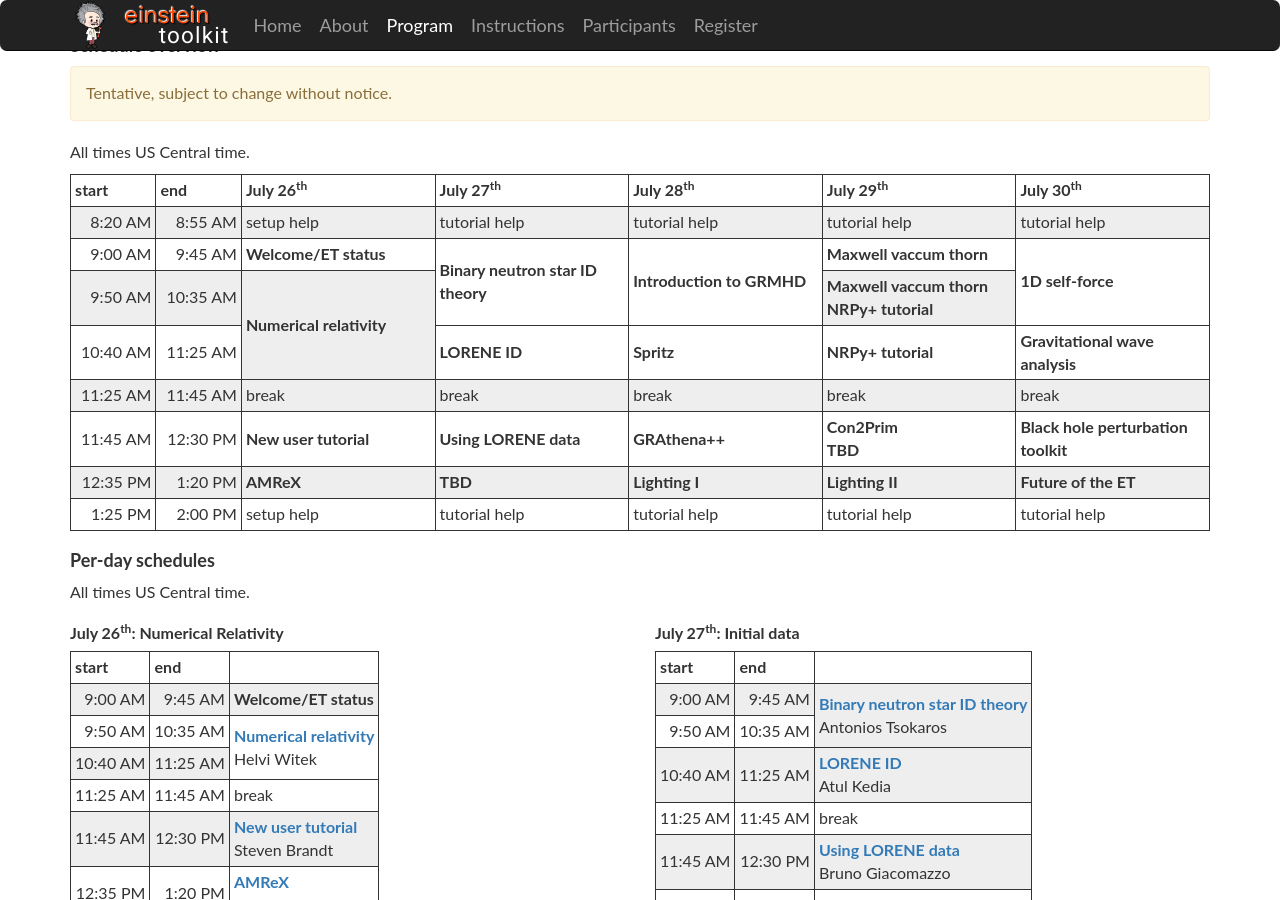
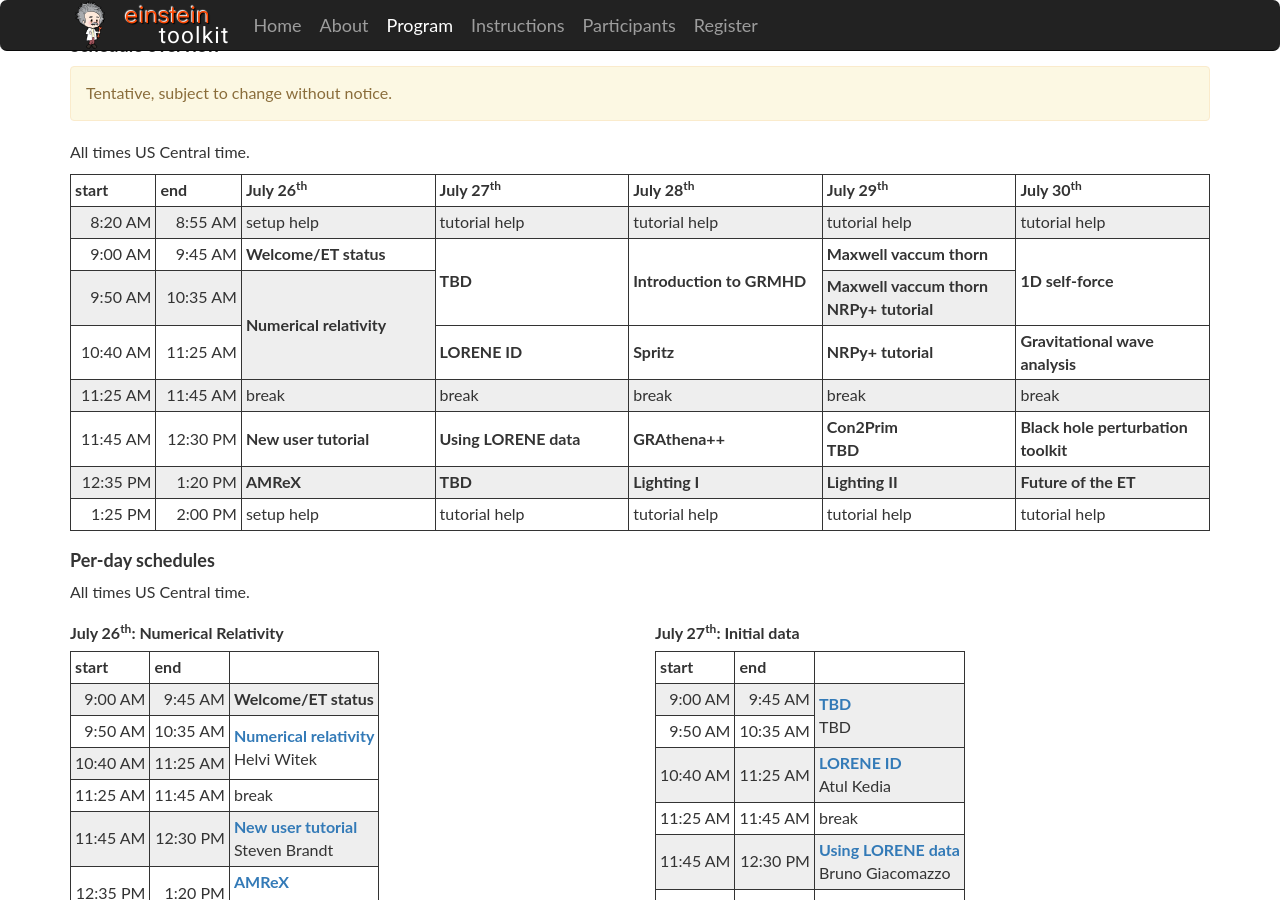
Before and after one commit to EinsteinToolkit/et2021uiuc, a Jekyll site: the page built from program.md, in a window 1280 px wide and 900 px high, scrolled down 259 px. Built offline with Jekyll 4.4.1, drawn with Linux system fonts in a browser that asks for light colours.

Commit message:
Antonios Removed

```diff
--- a/program.md
+++ b/program.md
@@ -18,8 +18,8 @@ day1_5:
   tag: DonWillcox
 
 day2_1:
-  title: Binary neutron star ID theory
-  tag: AntoniosTsokaros
+  title: TBD
+  tag: TBD
 day2_2:
   title:
   tag:
```
